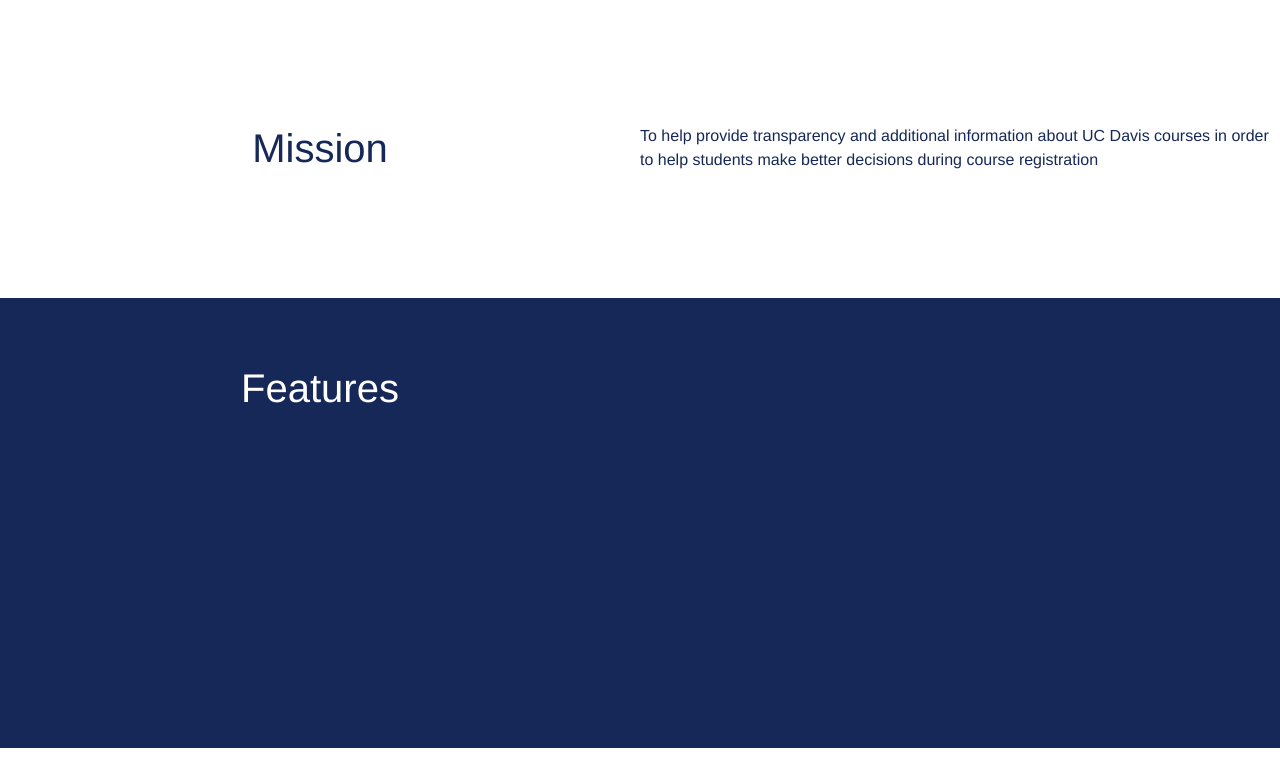
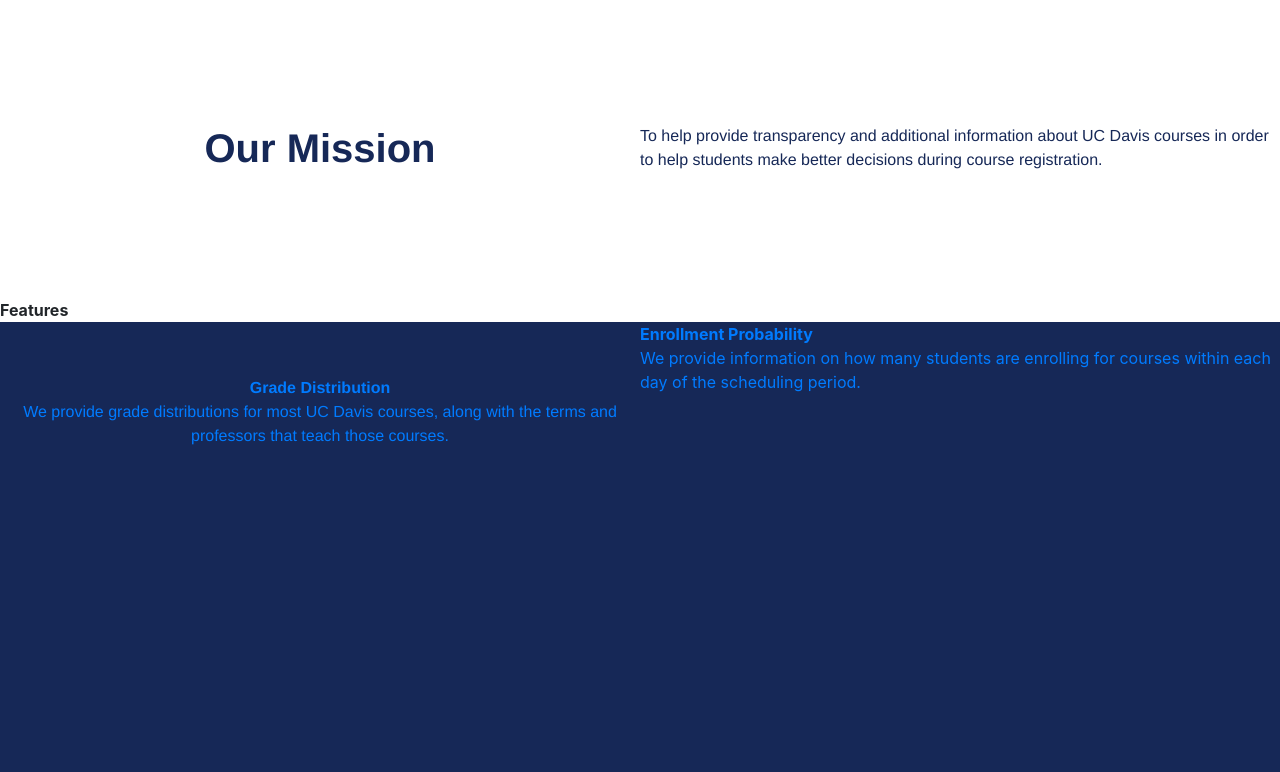
Before and after one commit to Codelab-Davis/Schedule-Tool, a React (Create React App) app in the folder schedule-tool/frontend/: page / in a window 1280 px wide. Shown: the part 906-1678 px from the top of the page. Before the commit the page ends 1654 px from the top, so only its background shows below. Built offline with nearby package versions, Linux system fonts and the light colour scheme.

Commit message:
Added Features section and adjusted our mission statement sectio

```diff
--- a/schedule-tool/frontend/src/components/home-page.component.js
+++ b/schedule-tool/frontend/src/components/home-page.component.js
@@ -2,6 +2,7 @@ import React, { Component } from 'react';
 import { Link } from 'react-router-dom';
 import './css/home-page.css';
 import background from './HomeIllustration.png';
+
 
 export default class HomePage extends Component {
     render(){
@@ -9,7 +10,7 @@ export default class HomePage extends Component {
             // background-image: url("localhost:3000(/img/Home%20Illustration.png");
             <div>
             {/* // <div styles={{ backgroundImage:`url(${background})`}} > */}
-                <div class="introspace">
+                <div id="intro" class="introspace">
                     <div class="intro">
                         {/* <img src={background} alt="img1"/> */}
                         <div class="introtext">
@@ -19,16 +20,39 @@ export default class HomePage extends Component {
                                 <a id="homebutton" class="btn btn-large btn-info" href="list">Browse Courses</a>
                             </p>
                         </div>
-                        <div class="whatwedo"> What we do </div>
+                        <div class="introarrow">
+                                <div class="whatwedo"> What we do </div>
+                            <a href="#mission">
+                                <div class="arrow">
+                                </div>
+                            </a>
+                        </div>
                     </div>
                 </div>
-                <div class="mission">
-                    <h1 class="missionleft">Mission</h1>
-                    <div class="missionright">To help provide transparency and additional information about UC Davis courses in order to help students make better decisions during course registration</div>
+                <div id="mission" class="mission">
+                    <h1 class="missionleft"><b>Our Mission</b></h1>
+                    <div class="missionright">To help provide transparency and additional information about UC Davis courses in order to help students make better decisions during course registration.</div>
                 </div>
+                <div class="featurestitle"><b>Features</b></div>
                 <div class="features">
-                    <h1 class="featuresleft">Features<br /></h1>
-                    <div class="featuresright"></div>
+                    <div class="featuresleft">
+                    <a href="grades">
+                        <div class="gradecard">
+                            <div class="gradecardimage"></div>
+                            <div class="gradecardtitle"><b>Grade Distribution</b></div>
+                            <div class="gradecarddescription">We provide grade distributions for most UC Davis courses, along with the terms and professors that teach those courses.</div>
+                        </div>
+                    </a>
+                    </div>
+                    <div class="featuresright">
+                        <a href="search" >
+                            <div class="enrollmentcard">
+                                <div class="enrollmentcardimage"></div>
+                                <div class="enrollmentcardtitle"><b>Enrollment Probability</b></div>
+                                <div class="enrollmentcarddescription">We provide information on how many students are enrolling for courses within each day of the scheduling period.</div>
+                            </div>
+                        </a>
+                    </div>
                 </div>
             </div>
         )
```
